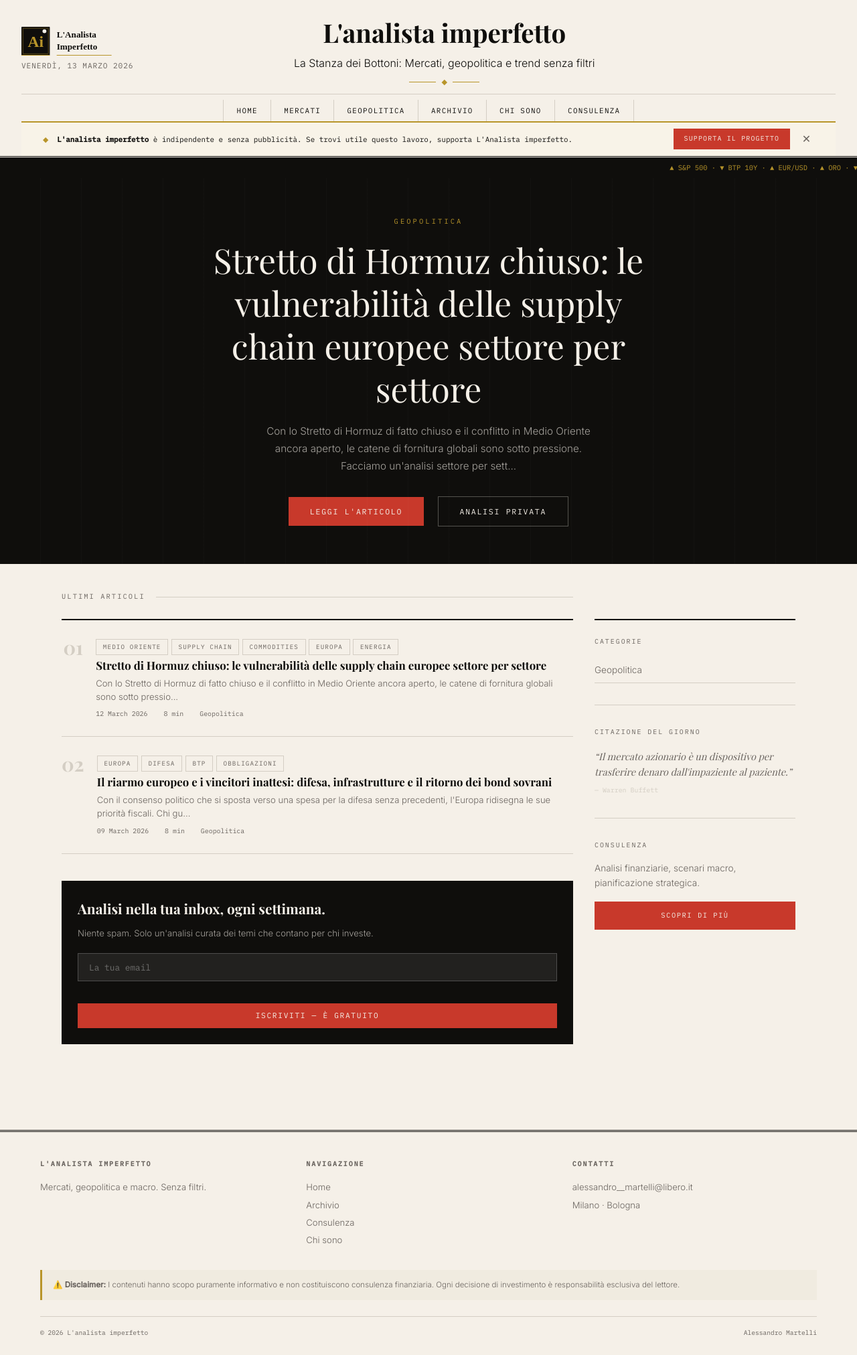
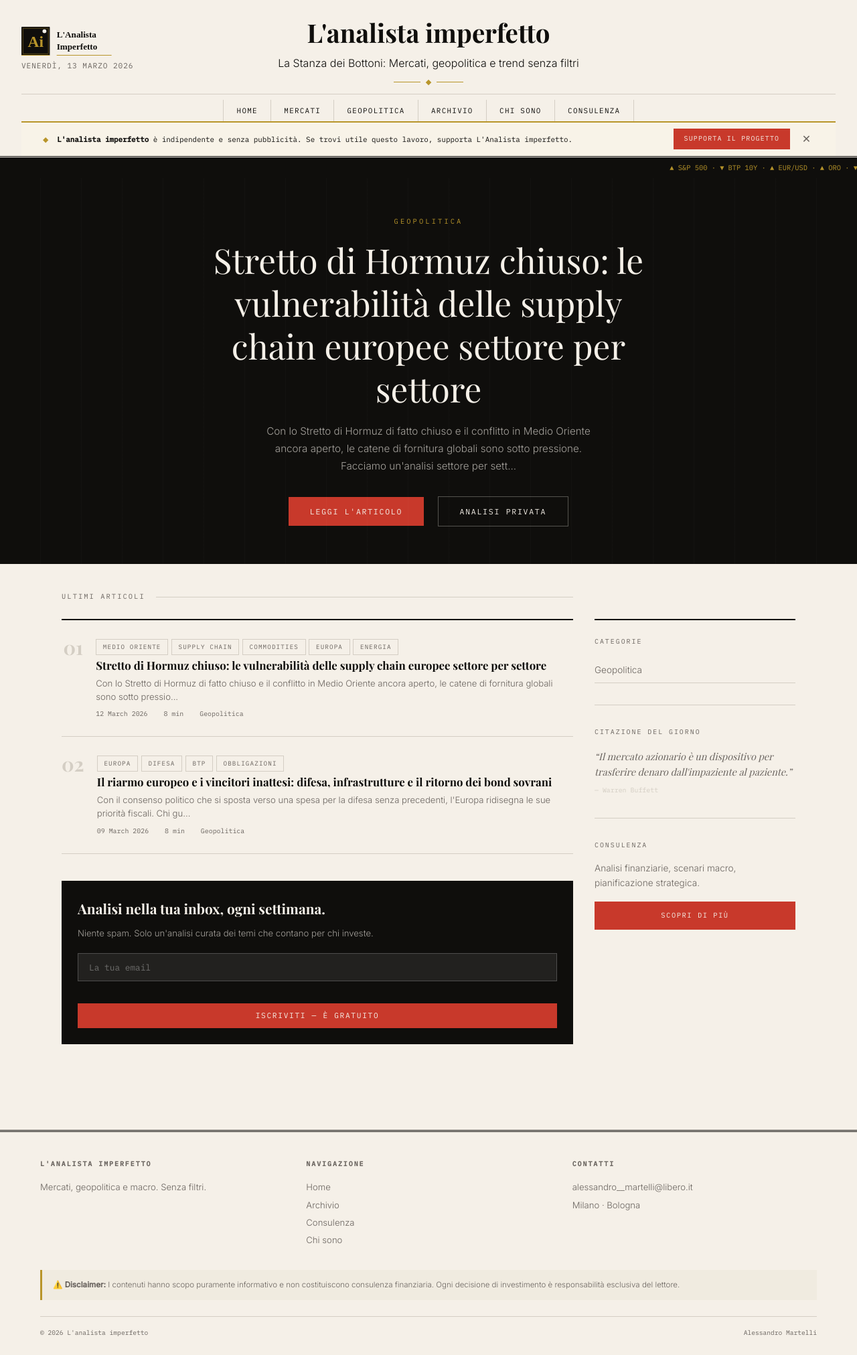
Before and after one commit to martellialessandro/martellialessandro.github.io, a Jekyll site: the page built from index.html, in a window 1280 px wide. Shown: the whole page at 67% size. Built offline with Jekyll 4.4.1, drawn with Linux system fonts in a browser that asks for light colours; some web fonts are replaced.

Commit message:
Update default.html

```diff
--- a/_layouts/default.html
+++ b/_layouts/default.html
@@ -53,16 +53,16 @@
 
 <header class="masthead">
 <div class="masthead-top">
-    <div style="display:flex; flex-direction:column; gap:0.3rem;">
-      <a href="/"><img src="/logo.svg" alt="L'Analista Imperfetto" style="height:44px; width:auto; display:block;"></a>
-      <div class="dateline" id="dateline"></div>
-    </div>
+<div style="min-width:200px; display:flex; flex-direction:column; gap:0.3rem;">
+  <a href="/"><img src="/logo.svg" alt="L'Analista Imperfetto" style="height:44px; width:auto; display:block;"></a>
+  <div class="dateline" id="dateline"></div>
+</div>
     <div class="logo">
       <h1 style="font-family:'Playfair Display',serif; font-size:clamp(1.6rem,4vw,2.4rem); font-weight:700;"><a href="/" style="text-decoration:none; color:var(--ink);">{{ site.title }}</a></h1>
       <div class="tagline">{{ site.tagline }}</div>
       <div style="display:flex; align-items:center; justify-content:center; gap:0.5rem; margin-top:0.3rem;"><span style="height:1px; width:40px; background:var(--gold); display:block;"></span><em style="color:var(--gold); font-size:0.7rem; font-style:normal;">◆</em><span style="height:1px; width:40px; background:var(--gold); display:block;"></span></div>
     </div>
-    <div style="width:120px"></div>
+    <div style="min-width:200px"></div>
   </div>
   </div>
   <nav>
```
